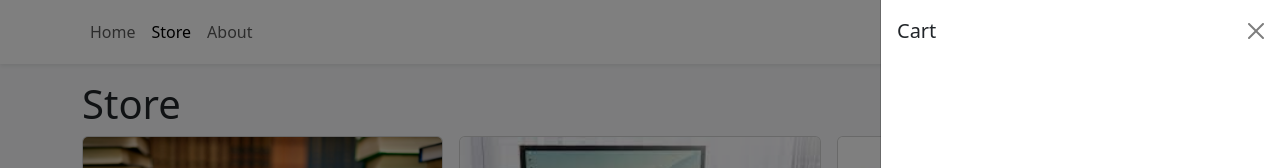
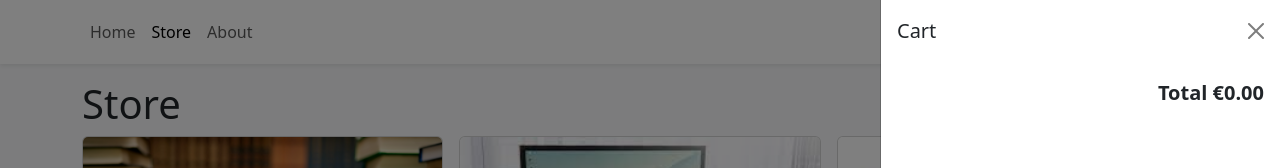
Before and after one commit to Alejjaandro/Shopping-Cart, a React (Create React App) app in the folder Frontend/: page /store in a window 1280 px wide. Both pictures are taken after a click on the button 1173 px from the left and 32 px from the top of the page. Shown: the top 168 px of the page. Built offline with nearby package versions, Linux system fonts and the light colour scheme.

Commit message:
Corrections

```diff
--- a/Frontend/src/components/CartItem.js
+++ b/Frontend/src/components/CartItem.js
@@ -1,13 +1,13 @@
 import { Button, Stack } from "react-bootstrap";
 import { useShoppingCart } from "../context/ShoppingCartContext";
-import storeItem from "../data/items.json";
+import storeItems from "../data/items.json";
 import { formatCurrency } from "../utilities/formatCurrency";
 
 export default function CartItem({ id, quantity }) {
 
     const {removeFromCart} = useShoppingCart();
 
-    const item = storeItem.find(item=> item.id === id);
+    const item = storeItems.find(item=> item.id === id);
     if(item == null) return null;
 
     return (
--- a/Frontend/src/components/ShoppingCart.js
+++ b/Frontend/src/components/ShoppingCart.js
@@ -1,6 +1,8 @@
 import { Offcanvas, Stack } from 'react-bootstrap';
 import { useShoppingCart } from '../context/ShoppingCartContext';
 import CartItem from './CartItem';
+import storeItems from "../data/items.json";
+import { formatCurrency } from '../utilities/formatCurrency';
 
 export default function ShoppingCart({ isOpen }) {
 
@@ -23,6 +25,16 @@ export default function ShoppingCart({ isOpen }) {
                     {cartItems.map(item => (
                         <CartItem key={item.id} {...item} />
                     ))}
+
+
+                    <div className='ms-auto fw-bold fs-5'>
+                        Total {formatCurrency(
+                            cartItems.reduce((total, cartItem) => {
+                                const item = storeItems.find(item => item.id === cartItem.id)
+                                return total + (item?.price || 0) * cartItem.quantity
+                            }, 0)
+                        )}
+                    </div>
                 </Stack>
             </Offcanvas.Body>
         </Offcanvas>
```
